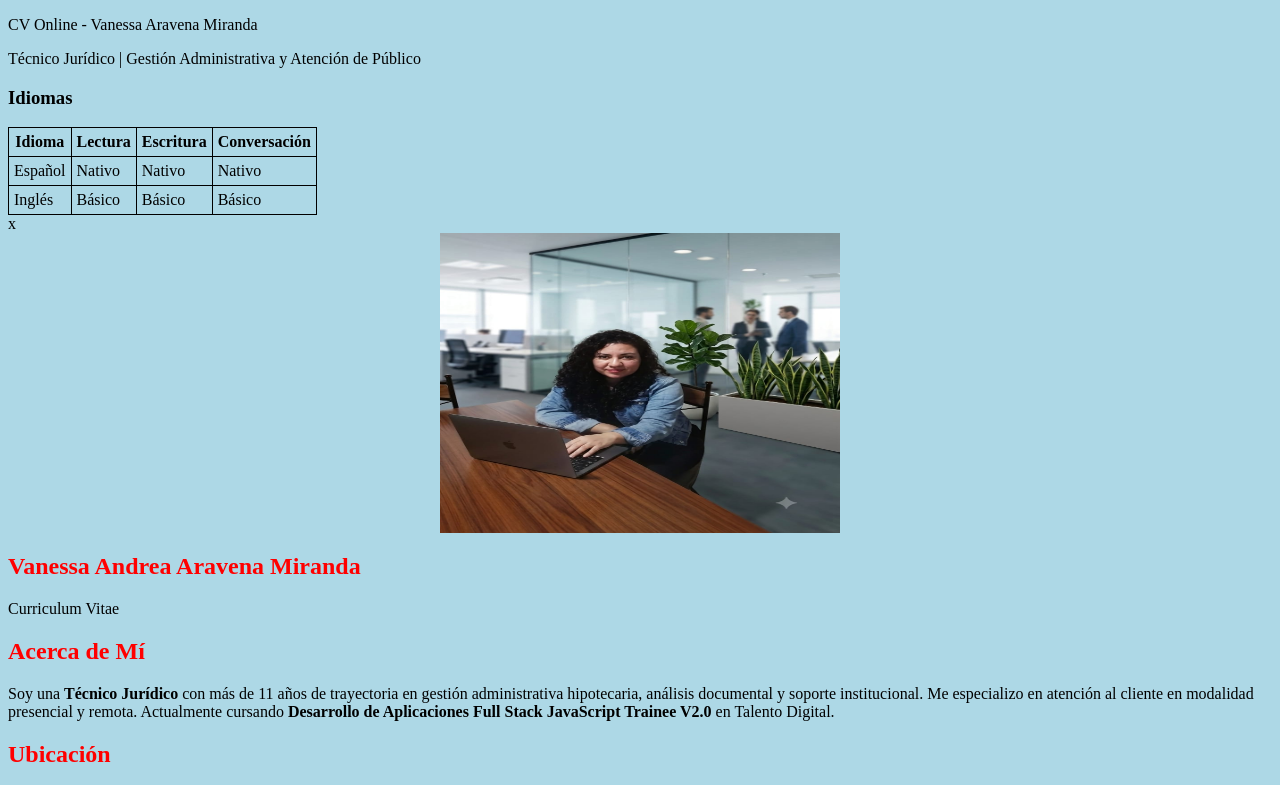
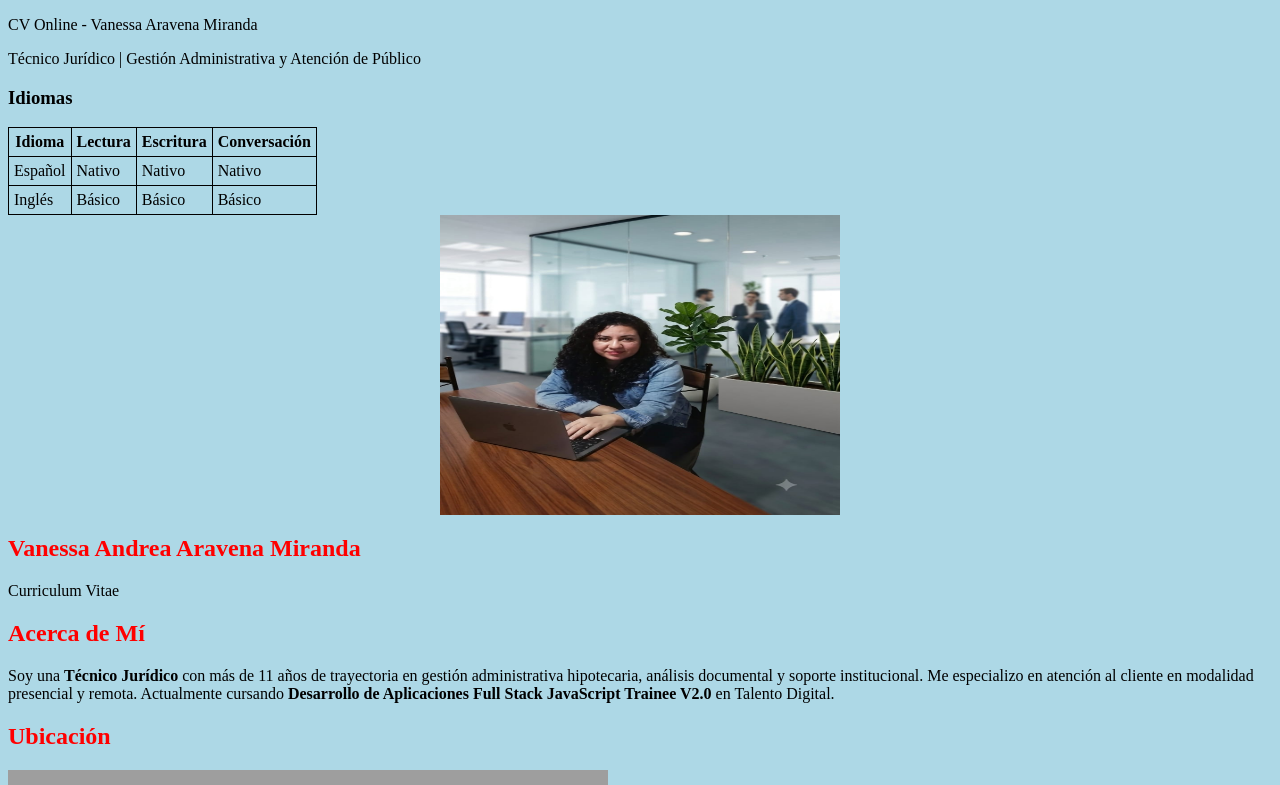
Before and after one commit to vanearamir-dev/cv-online, a website: page index.html in a window 1280 px wide. Shown: the top 785 px of the page. Drawn offline with Linux system fonts and the light colour scheme; grey boxes are pictures that could not be loaded.

Commit message:
Correccion: elimina caracter x suelto antes de main

```diff
--- a/index.html
+++ b/index.html
@@ -37,7 +37,7 @@
     </table>
 </aside>
 
-x<main>
+<main>
 
     <section id="principal">
         <!-- Foto: el archivo se llama foto_vane.jpeg y está en ASSETS/IMG -->
```
